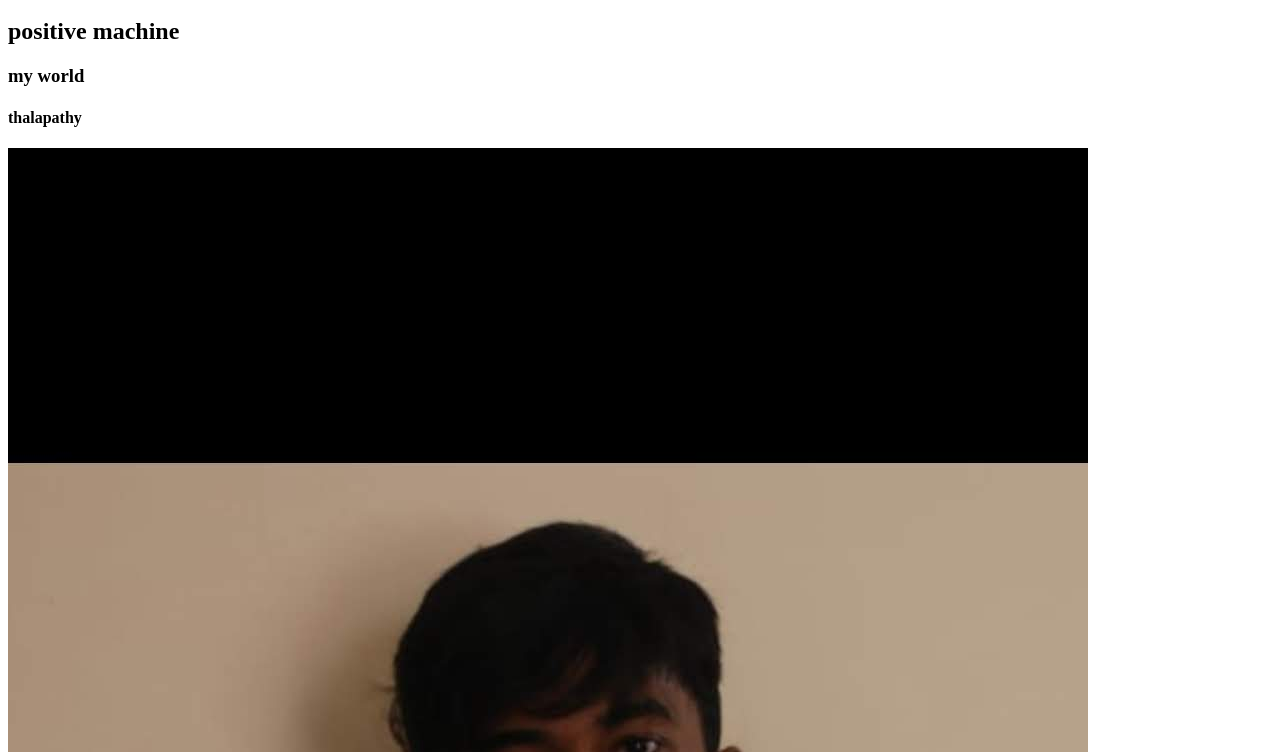
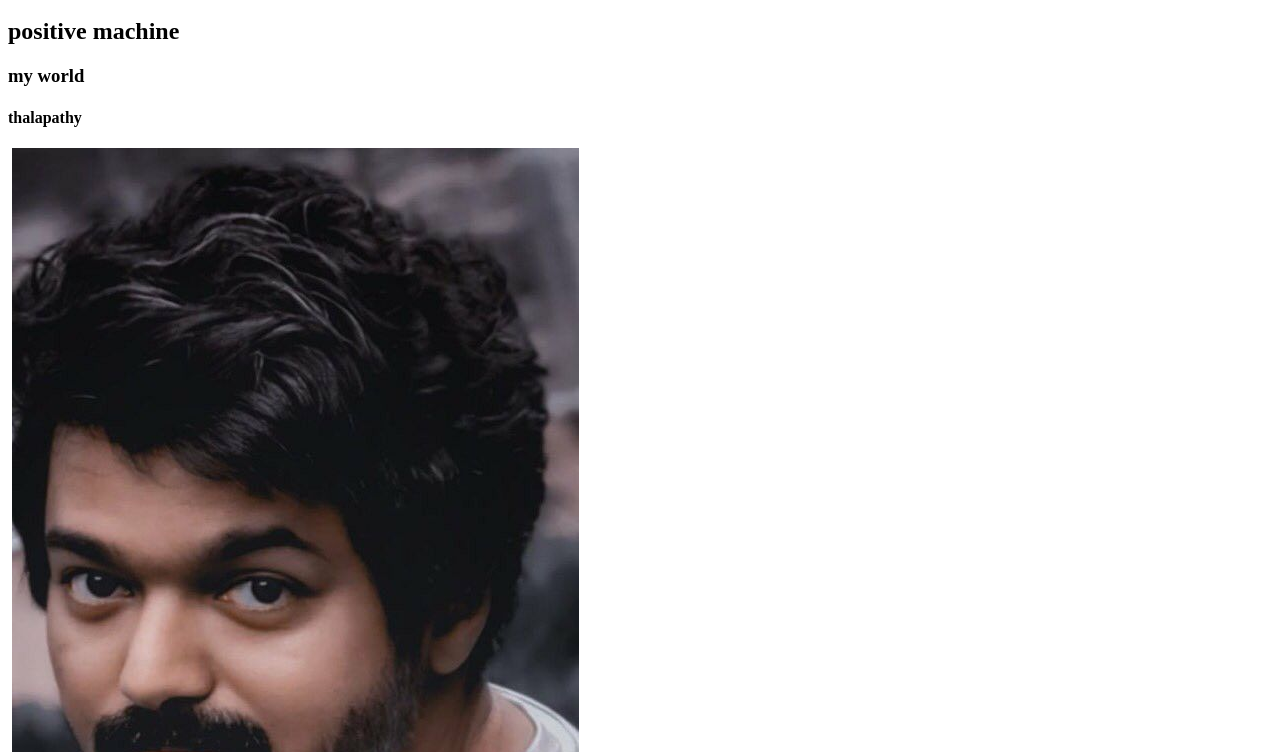
Before and after one commit to dineshsadhasivam/mywebpage, a plain HTML site: page index.html in a window 1280 px wide. Shown: the part 48-800 px from the top of the page. Drawn offline with Linux system fonts and the light colour scheme.

Commit message:
editied version

```diff
--- a/index.html
+++ b/index.html
@@ -3,7 +3,7 @@
     <h2>positive machine</h2>
     <h3>my world</h3>
     <h4>thalapathy</h4>
-    <img src="cool.jpg">
+    <!-- <img src="cool.jpg"> -->
     <img src="positive.jpg" alt="">
     <img src="world.jpg" alt="">
     <img src="thalapathy.jpg" alt="">
```
